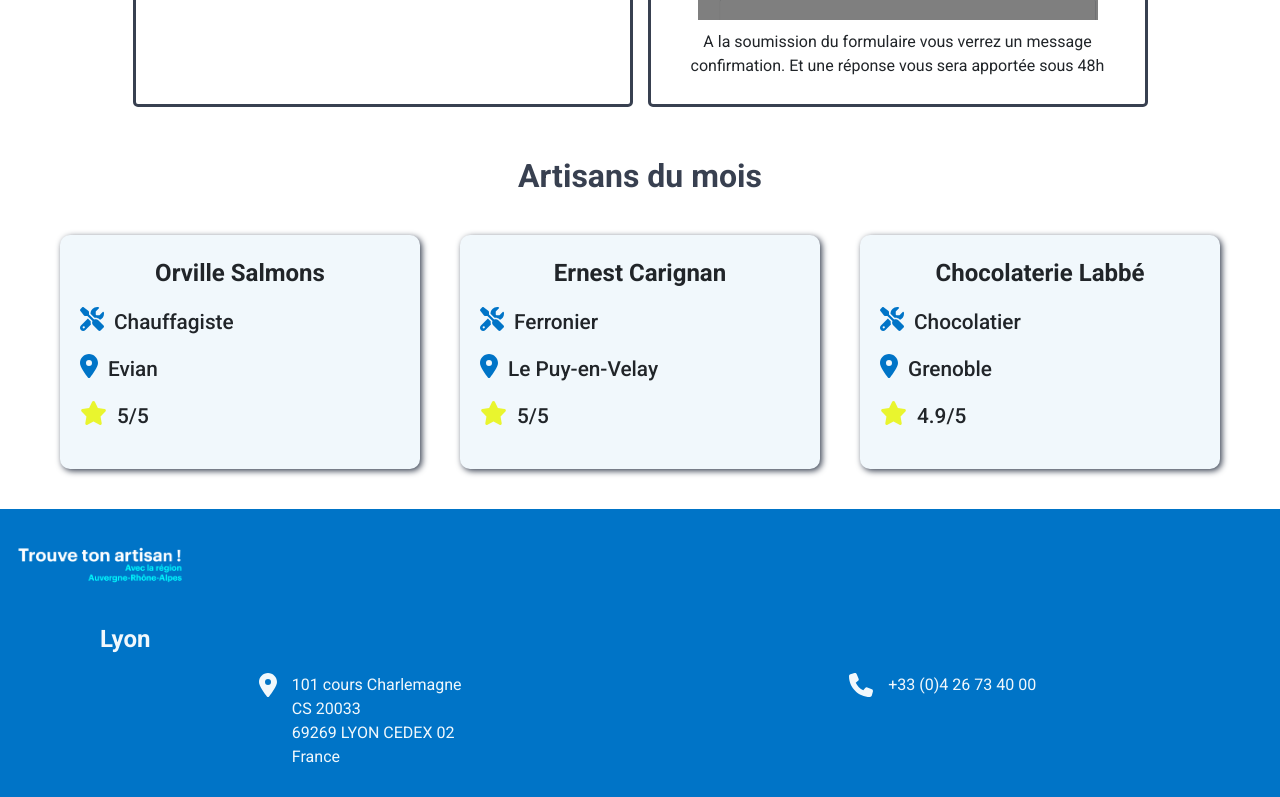
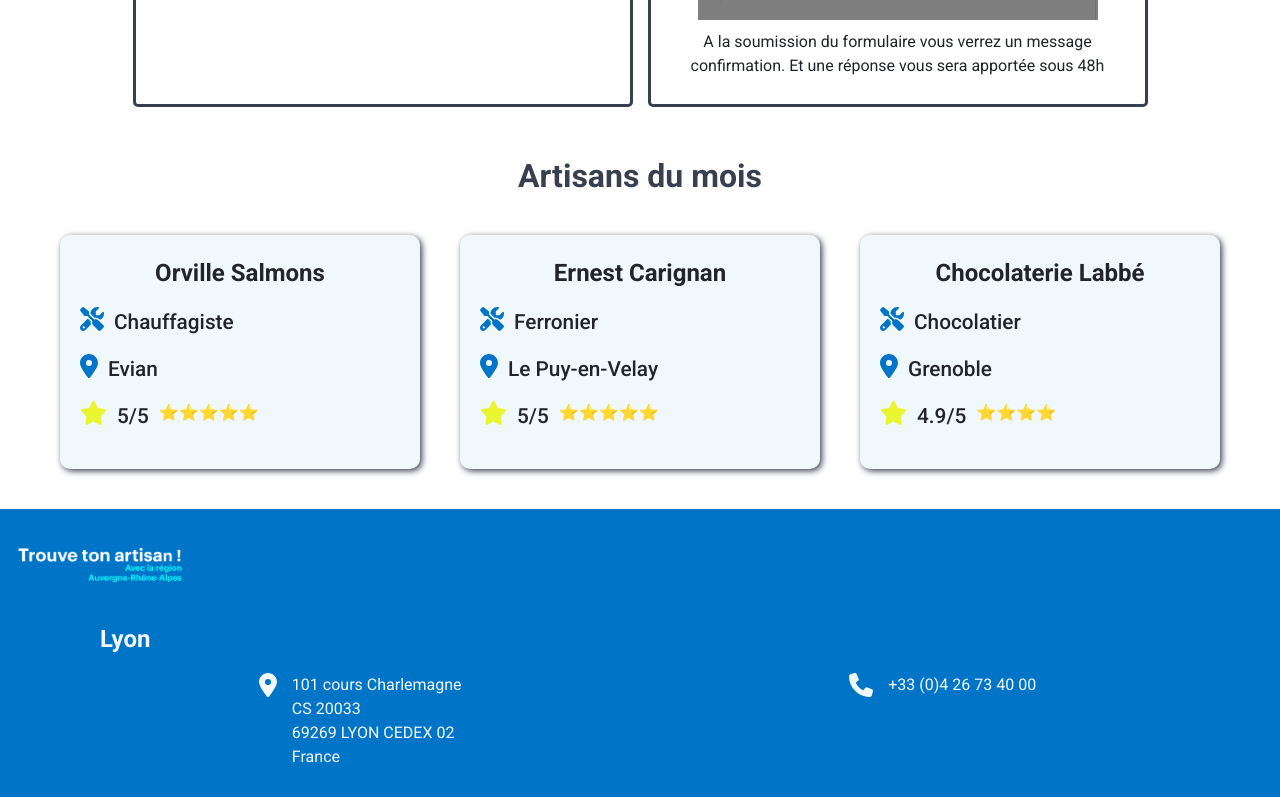
Before and after one commit to Hans-Hybani/Trouve-ton-artisan, a React (Create React App) app: page / in a window 1280 px wide. Shown: the part 758-1555 px from the top of the page. Built offline with nearby package versions, Linux system fonts and the light colour scheme.

Commit message:
Code final commentez

```diff
--- a/src/App.js
+++ b/src/App.js
@@ -18,6 +18,7 @@ function App() {
   return (
     <div>
       <Header/>
+      <main>
         <Routes>
             <Route index element={<Home/>}/>
             <Route path="/Home" element={<Home/>}/>
@@ -33,6 +34,7 @@ function App() {
             <Route path="/Search" element={<SearchArti/>}/>
             <Route path="*" element={<Error404/>}/>
           </Routes>
+        </main>
       <Footer/>
     </div>
   );
--- /dev/null
+++ b/src/Components/stars.js
@@ -0,0 +1,20 @@
+import React from 'react';
+
+// Définition d'un composant fonctionnel StarRating qui prend une prop 'rating'
+const StarRating = ({ rating }) => {
+  // Utilisation de Array.from pour créer un tableau de longueur égale à la note
+  const stars = Array.from({ length: rating }, (_, index) => index + 1);
+
+  return (
+    <div>
+      {/* Utilisation de la méthode map pour créer un span avec une étoile pour chaque élément du tableau 'stars' */}
+      {stars.map((star) => (
+        <span key={star} role="img" aria-label="star">
+          ⭐️
+        </span>
+      ))}
+    </div>
+  );
+};
+
+export default StarRating;
--- a/src/Pages/batiment.js
+++ b/src/Pages/batiment.js
@@ -6,18 +6,18 @@ import { faScrewdriverWrench } from '@fortawesome/free-solid-svg-icons'
 import { faLocationDot } from '@fortawesome/free-solid-svg-icons'
 import { faStar } from '@fortawesome/free-solid-svg-icons'
 import { useNavigate } from "react-router-dom";
+import StarRating from "../Components/stars";
 
 function Batiment(params) {
 
-        //A commenter
         const [artisans, setArtisans] = useState([]);
                 useEffect(() => {
-                // Chargez les données depuis le fichier JSON
-                setArtisans(data); // Le tableau vide signifie que useEffect ne s'exécute qu'une fois après le montage du composant
+                setArtisans(data);
         }, []);
 
         let category = [];
 
+        // Utilisation d'une boucle for pour filtrer les artisans par catégorie
         for (let i = 0; i < artisans.length; i++) {
                 const artisan = artisans[i];
 
@@ -28,10 +28,11 @@ function Batiment(params) {
 
         const navigate = useNavigate();
 
+        // Définition de la fonction "handleCardClick" pour gérer le clic sur une carte d'artisan
         const handleCardClick = (selectedArtisan ) => {
                 const { name, specialty, location, website, note } = selectedArtisan ;
+
                 // Redirigez vers la page "/sheets" lorsqu'une carte est cliquée
-
                 navigate('/sheets', {
                         state: {
                            selectedArtisan : {
@@ -49,7 +50,7 @@ function Batiment(params) {
                 <section>
                         <h2>Nos artisan dans le batiment</h2>
                         <div className="card__artisan__box">
-                                {/* A commenter */}
+                                {/* Utilisation de la méthode map pour créer une carte pour chaque artisan dans la catégorie */}
                                 {category.map((artisan) => (
                                 <div className="card__artisan" key={artisan.id} onClick={() => handleCardClick(artisan)}>
                                         <p className="name__artisan">{artisan.name}</p>
@@ -64,6 +65,7 @@ function Batiment(params) {
                                         <div className="note__artisan artisan">
                                                 <FontAwesomeIcon icon={faStar} className="icon__cards star"/>
                                                 <p className="note__name data__artian">{artisan.note}/5</p>
+                                                <StarRating rating={artisan.note} />
                                         </div>
                                 </div>
                                 ))}
--- a/src/Pages/fabrication.js
+++ b/src/Pages/fabrication.js
@@ -6,19 +6,18 @@ import { faScrewdriverWrench } from '@fortawesome/free-solid-svg-icons'
 import { faLocationDot } from '@fortawesome/free-solid-svg-icons'
 import { faStar } from '@fortawesome/free-solid-svg-icons'
 import { useNavigate } from "react-router-dom";
-
+import StarRating from "../Components/stars";
 
 function Fabrication(params) {
 
-        //A commenter
         const [artisans, setArtisans] = useState([]);
                 useEffect(() => {
-                // Chargez les données depuis le fichier JSON
-                setArtisans(data); // Le tableau vide signifie que useEffect ne s'exécute qu'une fois après le montage du composant
+                setArtisans(data);
         }, []);
 
         let category = [];
 
+        // Utilisation d'une boucle for pour filtrer les artisans par catégorie
         for (let i = 0; i < artisans.length; i++) {
         const artisan = artisans[i];
 
@@ -29,10 +28,11 @@ function Fabrication(params) {
 
         const navigate = useNavigate();
 
+        // Définition de la fonction "handleCardClick" pour gérer le clic sur une carte d'artisan
         const handleCardClick = (selectedArtisan ) => {
                 const { name, specialty, location, website, note } = selectedArtisan ;
+
                 // Redirigez vers la page "/sheets" lorsqu'une carte est cliquée
-
                 navigate('/sheets', {
                         state: {
                            selectedArtisan : {
@@ -50,7 +50,7 @@ function Fabrication(params) {
                 <section>
                         <h2>Nos artisan dans le batiment</h2>
                         <div className="card__artisan__box">
-                                {/* A commenter */}
+                                {/* Utilisation de la méthode map pour créer une carte pour chaque artisan dans la catégorie */}
                                 {category.map((artisan) => (
                                 <div className="card__artisan" key={artisan.id} onClick={() => handleCardClick(artisan)}>
                                         <p className="name__artisan">{artisan.name}</p>
@@ -65,6 +65,7 @@ function Fabrication(params) {
                                         <div className="note__artisan artisan">
                                                 <FontAwesomeIcon icon={faStar} className="icon__cards star"/>
                                                 <p className="note__name data__artian">{artisan.note}/5</p>
+                                                <StarRating rating={artisan.note} />
                                         </div>
                                 </div>
                                 ))}
--- a/src/Pages/home.js
+++ b/src/Pages/home.js
@@ -11,27 +11,26 @@ import artisan from '../Assets/artisan.PNG'
 import categorie from '../Assets/categorie.PNG'
 import formulaire from '../Assets/formulaire.PNG'
 import message from '../Assets/message.PNG'
-
+import StarRating from "../Components/stars";
 
 
 function Home(params) {
 
-        //A commenter
         const [artisans, setArtisans] = useState([]);
                 useEffect(() => {
-                // Chargez les données depuis le fichier JSON
-                setArtisans(data); // Le tableau vide signifie que useEffect ne s'exécute qu'une fois après le montage du composant
+                setArtisans(data);
         }, []);
 
-        // A commenter
+        // Utilisation de la méthode sort pour trier les artisans par note de manière décroissante, puis slice pour obtenir les 3 premiers
         const topArtisans = artisans.sort((a, b) => parseFloat(b.note) - parseFloat(a.note)).slice(0, 3);
 
         const navigate = useNavigate();
 
+        // Définition de la fonction "handleCardClick" pour gérer le clic sur une carte d'artisan
         const handleCardClick = (selectedArtisan ) => {
                 const { name, specialty, location, website, note } = selectedArtisan;
+
                 // Redirigez vers la page "/sheets" lorsqu'une carte est cliquée
-
                 navigate('/sheets', {
                         state: {
                             selectedArtisan: {
@@ -43,13 +42,13 @@ function Home(params) {
                             }
                         }
                 });
-
         }
 
         return(
                 <div>
                         <section>
-                                <h2>Trouve ton artisan</h2>
+                                <h2>Comment trouver mon artisan ?</h2>
+
                                 <div className="step__find__artisan">
                                         <div className="step__one step">
                                                 <h3>Etape 1</h3>
@@ -76,7 +75,7 @@ function Home(params) {
                         <section>
                                 <h2>Artisans du mois</h2>
                                 <div className="card__artisan__box">
-                                        {/* A commenter */}
+                                         {/* Utilisation de la méthode map pour créer une carte pour chaque artisan dans le tableau 'topArtisans' */}
                                         {topArtisans.map((artisan) => (
                                         <div className="card__artisan" key={artisan.id} onClick={() => handleCardClick(artisan)}>
                                                 <p className="name__artisan">{artisan.name}</p>
@@ -91,6 +90,7 @@ function Home(params) {
                                                 <div className="note__artisan artisan">
                                                         <FontAwesomeIcon icon={faStar} className="icon__cards star"/>
                                                         <p className="note__name data__artian">{artisan.note}/5</p>
+                                                        <StarRating rating={artisan.note} />
                                                 </div>
                                         </div>
                                         ))}
--- a/src/Pages/search.js
+++ b/src/Pages/search.js
@@ -7,18 +7,17 @@ import { faLocationDot } from '@fortawesome/free-solid-svg-icons'
 import { faStar } from '@fortawesome/free-solid-svg-icons'
 import { useLocation } from "react-router-dom";
 import { useNavigate } from "react-router-dom";
-
+import StarRating from "../Components/stars";
 
 function SearchArti(params) {
 
   const location = useLocation();
 
-  const selectedArtisan = location.state?.selectedArtisan;
-        //A commenter
+  const parcour = location.state?.parcour;
+
         const [artisans, setArtisans] = useState([]);
                 useEffect(() => {
-                // Chargez les données depuis le fichier JSON
-                setArtisans(data); // Le tableau vide signifie que useEffect ne s'exécute qu'une fois après le montage du composant
+                setArtisans(data);
         }, []);
 
         let selected = [];
@@ -26,13 +25,15 @@ function SearchArti(params) {
         for (let i = 0; i < artisans.length; i++) {
           const artisan = artisans[i];
 
+          //récupération des données du fichier Json
           const name = artisan.name;
           const specialty = artisan.specialty;
           const location = artisan.location;
 
-          const searchTermName = selectedArtisan.name;
-          const searchTermspecialty = selectedArtisan.specialty;
-          const searchTermLocation = selectedArtisan.location;
+          // Extraction des termes de recherche
+          const searchTermName = parcour.name;
+          const searchTermspecialty = parcour.specialty;
+          const searchTermLocation = parcour.location;
 
           // Vérifier si au moins une propriété correspond
           if (name.includes(searchTermName)) {
@@ -48,8 +49,8 @@ function SearchArti(params) {
 
         const handleCardClick = (selectedArtisan ) => {
           const { name, specialty, location, website, note } = selectedArtisan ;
+
           // Redirigez vers la page "/sheets" lorsqu'une carte est cliquée
-
           navigate('/sheets', {
                   state: {
                      selectedArtisan : {
@@ -65,7 +66,7 @@ function SearchArti(params) {
 
   return (
     <div className="card__artisan__box">
-    {/* A commenter */}
+      {/* Utilisation de la méthode map pour créer une carte pour chaque artisan dans le tableau 'selected', En gro on affiche le resultat de recheche */}
       {selected.map((artisan) => (
       <div className="card__artisan" key={artisan.id} onClick={() => handleCardClick(artisan)}>
               <p className="name__artisan">{artisan.name}</p>
@@ -80,6 +81,7 @@ function SearchArti(params) {
               <div className="note__artisan artisan">
                       <FontAwesomeIcon icon={faStar} className="icon__cards star"/>
                       <p className="note__name data__artian">{artisan.note}/5</p>
+                      <StarRating rating={artisan.note} />
               </div>
       </div>
       ))}
--- a/src/Pages/service.js
+++ b/src/Pages/service.js
@@ -6,32 +6,32 @@ import { faScrewdriverWrench } from '@fortawesome/free-solid-svg-icons'
 import { faLocationDot } from '@fortawesome/free-solid-svg-icons'
 import { faStar } from '@fortawesome/free-solid-svg-icons'
 import { useNavigate } from "react-router-dom";
-
+import StarRating from "../Components/stars";
 
 function Service(params) {
 
-        //A commenter
         const [artisans, setArtisans] = useState([]);
                 useEffect(() => {
-                // Chargez les données depuis le fichier JSON
-                setArtisans(data); // Le tableau vide signifie que useEffect ne s'exécute qu'une fois après le montage du composant
+                setArtisans(data);
         }, []);
 
         let category = [];
 
+        // Utilisation d'une boucle for pour filtrer les artisans par catégorie
         for (let i = 0; i < artisans.length; i++) {
-        const artisan = artisans[i];
-
+                const artisan = artisans[i];
         if (artisan.category === "Services") {
                 category.push(artisan)
+                }
         }
-        }
+
         const navigate = useNavigate();
 
+        // Définition de la fonction "handleCardClick" pour gérer le clic sur une carte d'artisan
         const handleCardClick = (selectedArtisan ) => {
                 const { name, specialty, location, website, note } = selectedArtisan ;
+
                 // Redirigez vers la page "/sheets" lorsqu'une carte est cliquée
-
                 navigate('/sheets', {
                         state: {
                            selectedArtisan : {
@@ -49,7 +49,7 @@ function Service(params) {
                 <section>
                         <h2>Nos artisan dans le batiment</h2>
                         <div className="card__artisan__box">
-                                {/* A commenter */}
+                                {/* Utilisation de la méthode map pour créer une carte pour chaque artisan dans la catégorie */}
                                 {category.map((artisan) => (
                                 <div className="card__artisan" key={artisan.id} onClick={() => handleCardClick(artisan)}>
                                         <p className="name__artisan">{artisan.name}</p>
@@ -64,6 +64,7 @@ function Service(params) {
                                         <div className="note__artisan artisan">
                                                 <FontAwesomeIcon icon={faStar} className="icon__cards star"/>
                                                 <p className="note__name data__artian">{artisan.note}/5</p>
+                                                <StarRating rating={artisan.note} />
                                         </div>
                                 </div>
                                 ))}
```
Also changed, not shown: src/Components/header.js (+8 -2 lines), src/Pages/alimentation.js (+8 -5 lines), src/Pages/sheet.js (+8 -8 lines). Lines whose indentation alone changed are shown as unchanged.
